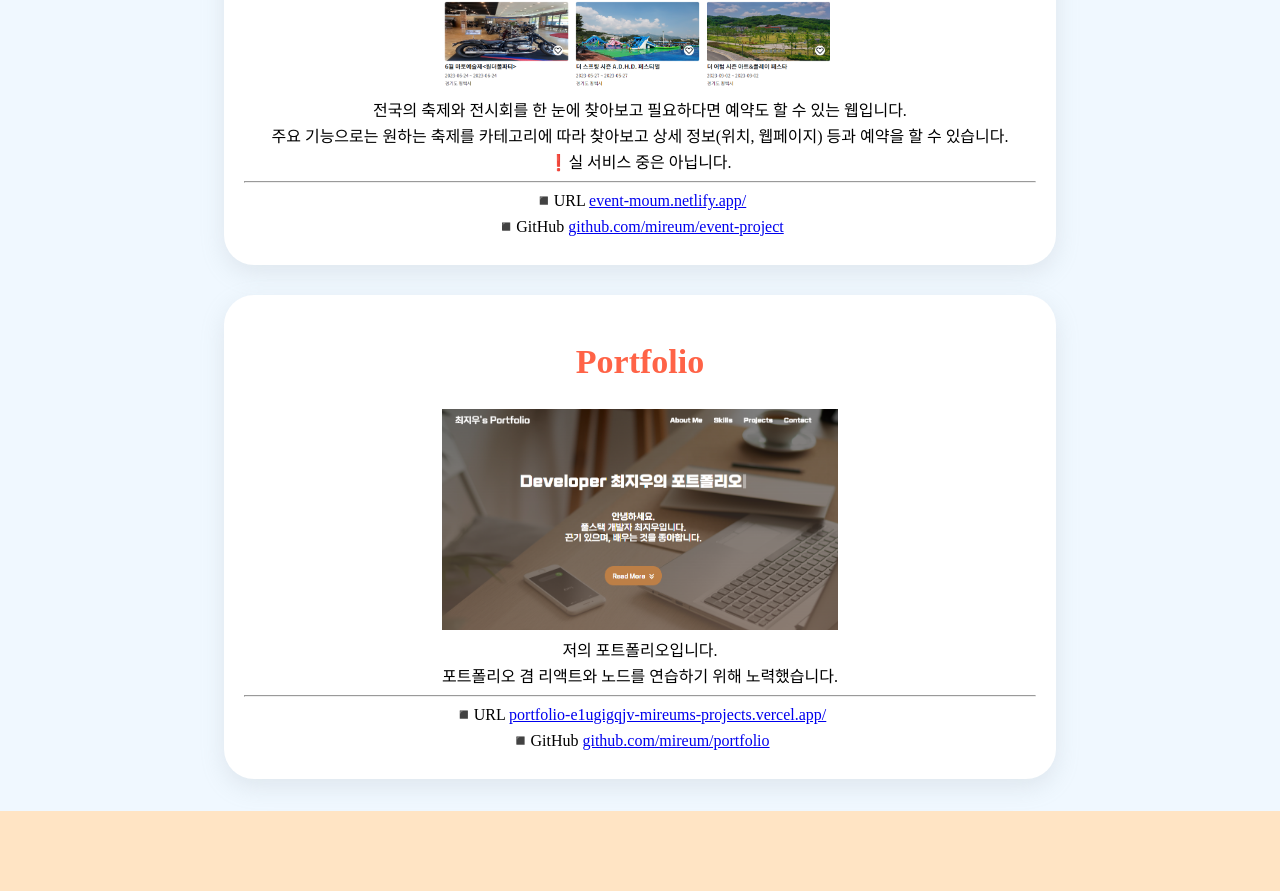
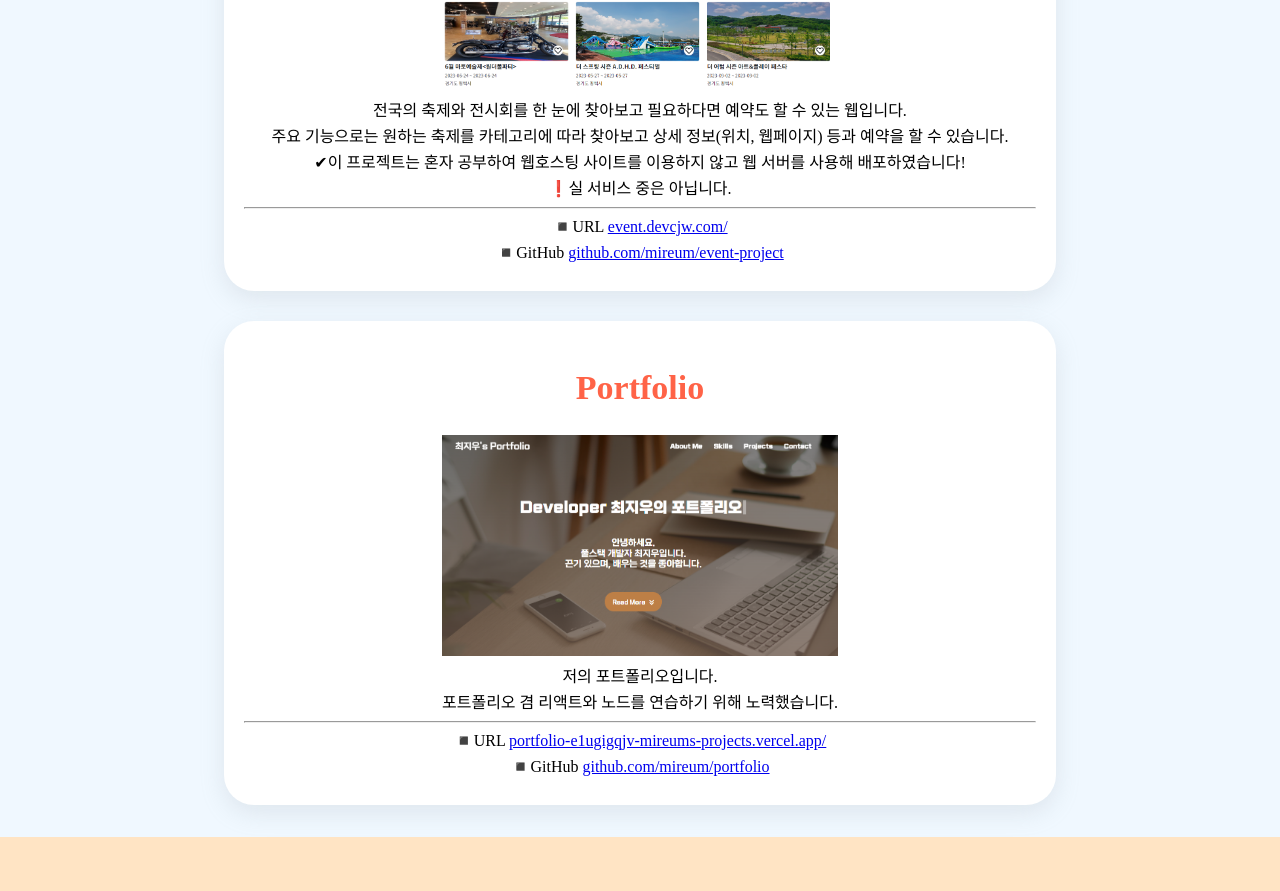
Before and after one commit to mireum/portfolio, a React (Create React App) app: page / in a window 1280 px wide. Shown: the part 3532-4423 px from the top of the page. Built offline with nearby package versions, Linux system fonts and the light colour scheme; a web font is replaced by a local one.

Commit message:
event 배포 변경

```diff
--- a/src/components/Projects.js
+++ b/src/components/Projects.js
@@ -80,9 +80,10 @@ const Projects = forwardRef((props, ref) => {
               <div className='pBox'>
                 <p>전국의 축제와 전시회를 한 눈에 찾아보고 필요하다면 예약도 할 수 있는 웹입니다.</p>
                 <p>주요 기능으로는 원하는 축제를 카테고리에 따라 찾아보고 상세 정보(위치, 웹페이지) 등과 예약을 할 수 있습니다.</p>
+                <p>✔이 프로젝트는 혼자 공부하여 웹호스팅 사이트를 이용하지 않고 웹 서버를 사용해 배포하였습니다! </p>
                 <p>❗실 서비스 중은 아닙니다.</p>
                 <hr/>
-                <p>◾URL  <a href='https://event-moum.netlify.app/'>event-moum.netlify.app/</a></p>
+                <p>◾URL  <a href='https://event.devcjw.com/'>event.devcjw.com/</a></p>
                 <p>◾GitHub  <a href='https://github.com/mireum/event-project'>github.com/mireum/event-project</a></p>
               </div>
             </div>
```
